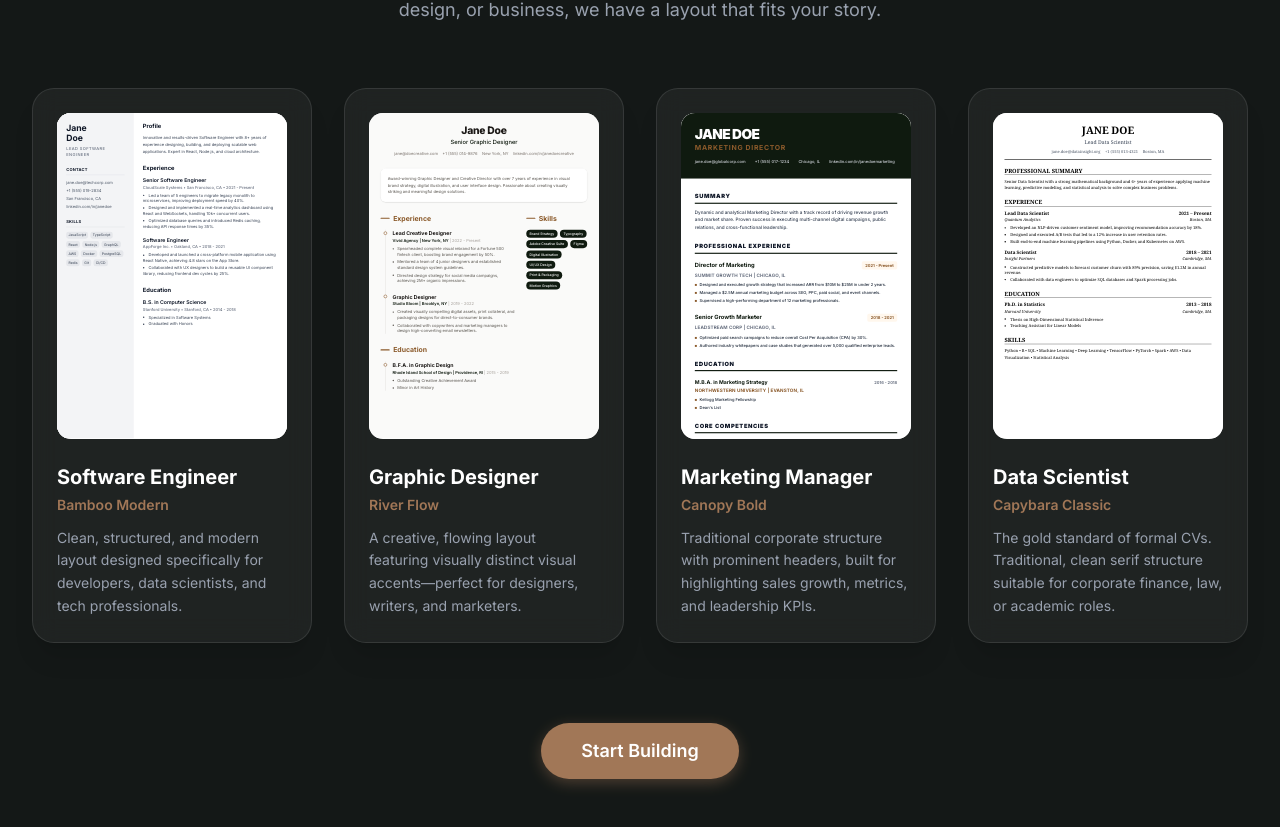
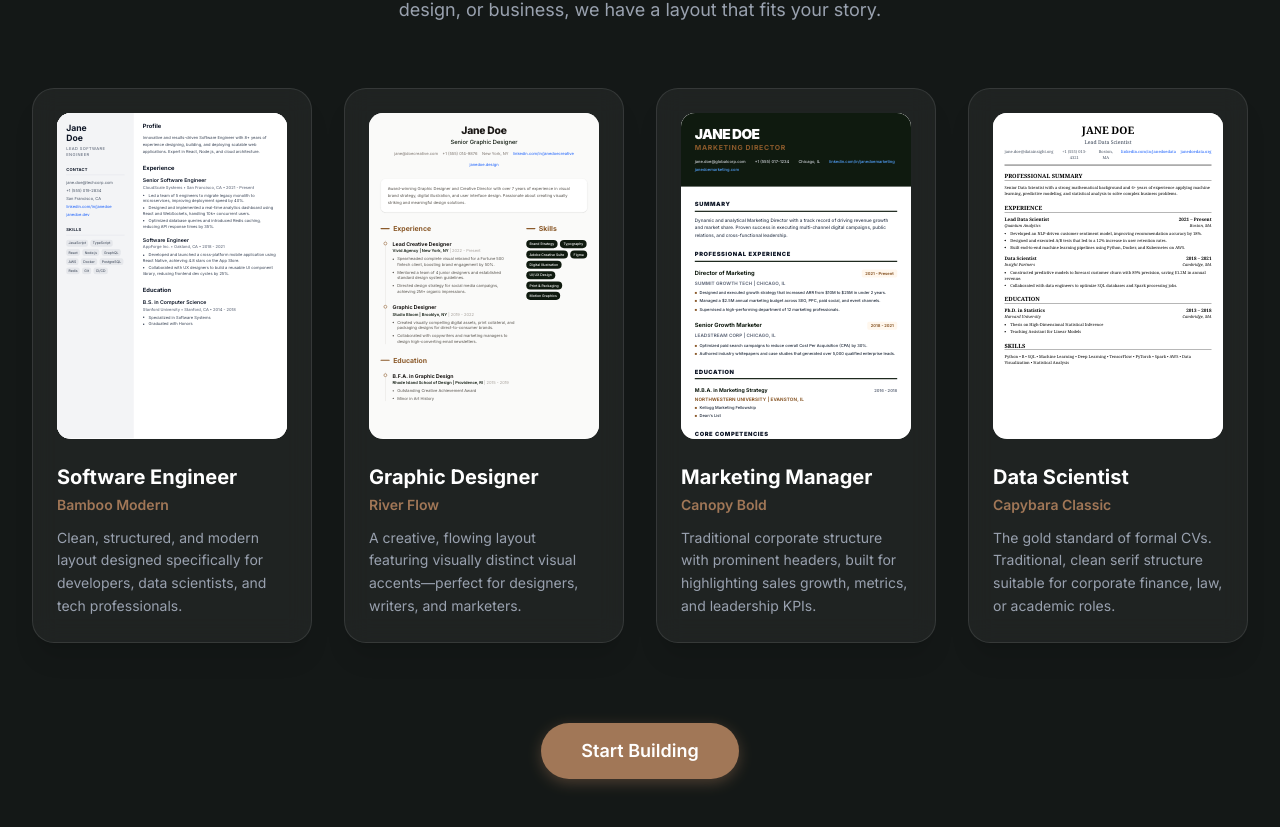
Before and after one commit to willyliuu/capy-vitae, a Next.js app: page / in a window 1280 px wide. Shown: the part 1089-1916 px from the top of the page. Built offline with nearby package versions, Linux system fonts and the light colour scheme.

Commit message:
feat: convert LinkedIn and website fields into clickable external links across all resume templates

```diff
--- a/src/components/templates/BambooModern.tsx
+++ b/src/components/templates/BambooModern.tsx
@@ -28,7 +28,8 @@ export function BambooModern({ data }: Props) {
             {personalInfo.email && <p>{personalInfo.email}</p>}
             {personalInfo.phone && <p>{personalInfo.phone}</p>}
             {personalInfo.location && <p>{personalInfo.location}</p>}
-            {personalInfo.linkedin && <p className="truncate">{personalInfo.linkedin}</p>}
+            {personalInfo.linkedin && <p className="truncate"><a href={personalInfo.linkedin.startsWith('http') ? personalInfo.linkedin : `https://${personalInfo.linkedin}`} target="_blank" rel="noreferrer" className="text-blue-600 hover:underline">{personalInfo.linkedin}</a></p>}
+            {personalInfo.website && <p className="truncate"><a href={personalInfo.website.startsWith('http') ? personalInfo.website : `https://${personalInfo.website}`} target="_blank" rel="noreferrer" className="text-blue-600 hover:underline">{personalInfo.website}</a></p>}
           </div>
         </div>
 
--- a/src/components/templates/CanopyBold.tsx
+++ b/src/components/templates/CanopyBold.tsx
@@ -20,7 +20,8 @@ export function CanopyBold({ data }: Props) {
           {personalInfo.email && <span>{personalInfo.email}</span>}
           {personalInfo.phone && <span>{personalInfo.phone}</span>}
           {personalInfo.location && <span>{personalInfo.location}</span>}
-          {personalInfo.linkedin && <span>{personalInfo.linkedin}</span>}
+          {personalInfo.linkedin && <span><a href={personalInfo.linkedin.startsWith('http') ? personalInfo.linkedin : `https://${personalInfo.linkedin}`} target="_blank" rel="noreferrer" className="text-blue-400 hover:underline">{personalInfo.linkedin}</a></span>}
+          {personalInfo.website && <span><a href={personalInfo.website.startsWith('http') ? personalInfo.website : `https://${personalInfo.website}`} target="_blank" rel="noreferrer" className="text-blue-400 hover:underline">{personalInfo.website}</a></span>}
         </div>
       </header>
 
--- a/src/components/templates/CapybaraClassic.tsx
+++ b/src/components/templates/CapybaraClassic.tsx
@@ -19,6 +19,8 @@ export function CapybaraClassic({ data }: Props) {
           {personalInfo.email && <span>{personalInfo.email}</span>}
           {personalInfo.phone && <span>{personalInfo.phone}</span>}
           {personalInfo.location && <span>{personalInfo.location}</span>}
+          {personalInfo.linkedin && <span><a href={personalInfo.linkedin.startsWith('http') ? personalInfo.linkedin : `https://${personalInfo.linkedin}`} target="_blank" rel="noreferrer" className="text-blue-600 hover:underline">{personalInfo.linkedin}</a></span>}
+          {personalInfo.website && <span><a href={personalInfo.website.startsWith('http') ? personalInfo.website : `https://${personalInfo.website}`} target="_blank" rel="noreferrer" className="text-blue-600 hover:underline">{personalInfo.website}</a></span>}
         </div>
       </header>
 
--- a/src/components/templates/GenerativeResume.tsx
+++ b/src/components/templates/GenerativeResume.tsx
@@ -196,7 +196,8 @@ export function GenerativeResume({ data }: Props) {
                 {personalInfo.email && <div>{personalInfo.email}</div>}
                 {personalInfo.phone && <div>{personalInfo.phone}</div>}
                 {personalInfo.location && <div>{personalInfo.location}</div>}
-                {personalInfo.linkedin && <div>{personalInfo.linkedin}</div>}
+                {personalInfo.linkedin && <div><a href={personalInfo.linkedin.startsWith('http') ? personalInfo.linkedin : `https://${personalInfo.linkedin}`} target="_blank" rel="noreferrer" className="text-blue-600 hover:underline font-medium">{personalInfo.linkedin}</a></div>}
+                {personalInfo.website && <div><a href={personalInfo.website.startsWith('http') ? personalInfo.website : `https://${personalInfo.website}`} target="_blank" rel="noreferrer" className="text-blue-600 hover:underline font-medium">{personalInfo.website}</a></div>}
               </div>
             </div>
           </>
@@ -210,6 +211,8 @@ export function GenerativeResume({ data }: Props) {
               {personalInfo.email && <span>{personalInfo.email}</span>}
               {personalInfo.phone && <span>{personalInfo.phone}</span>}
               {personalInfo.location && <span>{personalInfo.location}</span>}
+              {personalInfo.linkedin && <span><a href={personalInfo.linkedin.startsWith('http') ? personalInfo.linkedin : `https://${personalInfo.linkedin}`} target="_blank" rel="noreferrer" className="text-blue-600 hover:underline font-medium">{personalInfo.linkedin}</a></span>}
+              {personalInfo.website && <span><a href={personalInfo.website.startsWith('http') ? personalInfo.website : `https://${personalInfo.website}`} target="_blank" rel="noreferrer" className="text-blue-600 hover:underline font-medium">{personalInfo.website}</a></span>}
             </div>
           </>
         )}
--- a/src/components/templates/RiverFlow.tsx
+++ b/src/components/templates/RiverFlow.tsx
@@ -19,7 +19,8 @@ export function RiverFlow({ data }: Props) {
           {personalInfo.email && <span>{personalInfo.email}</span>}
           {personalInfo.phone && <span>{personalInfo.phone}</span>}
           {personalInfo.location && <span>{personalInfo.location}</span>}
-          {personalInfo.linkedin && <span>{personalInfo.linkedin}</span>}
+          {personalInfo.linkedin && <span><a href={personalInfo.linkedin.startsWith('http') ? personalInfo.linkedin : `https://${personalInfo.linkedin}`} target="_blank" rel="noreferrer" className="text-blue-600 hover:underline">{personalInfo.linkedin}</a></span>}
+          {personalInfo.website && <span><a href={personalInfo.website.startsWith('http') ? personalInfo.website : `https://${personalInfo.website}`} target="_blank" rel="noreferrer" className="text-blue-600 hover:underline">{personalInfo.website}</a></span>}
         </div>
       </header>
 
```
